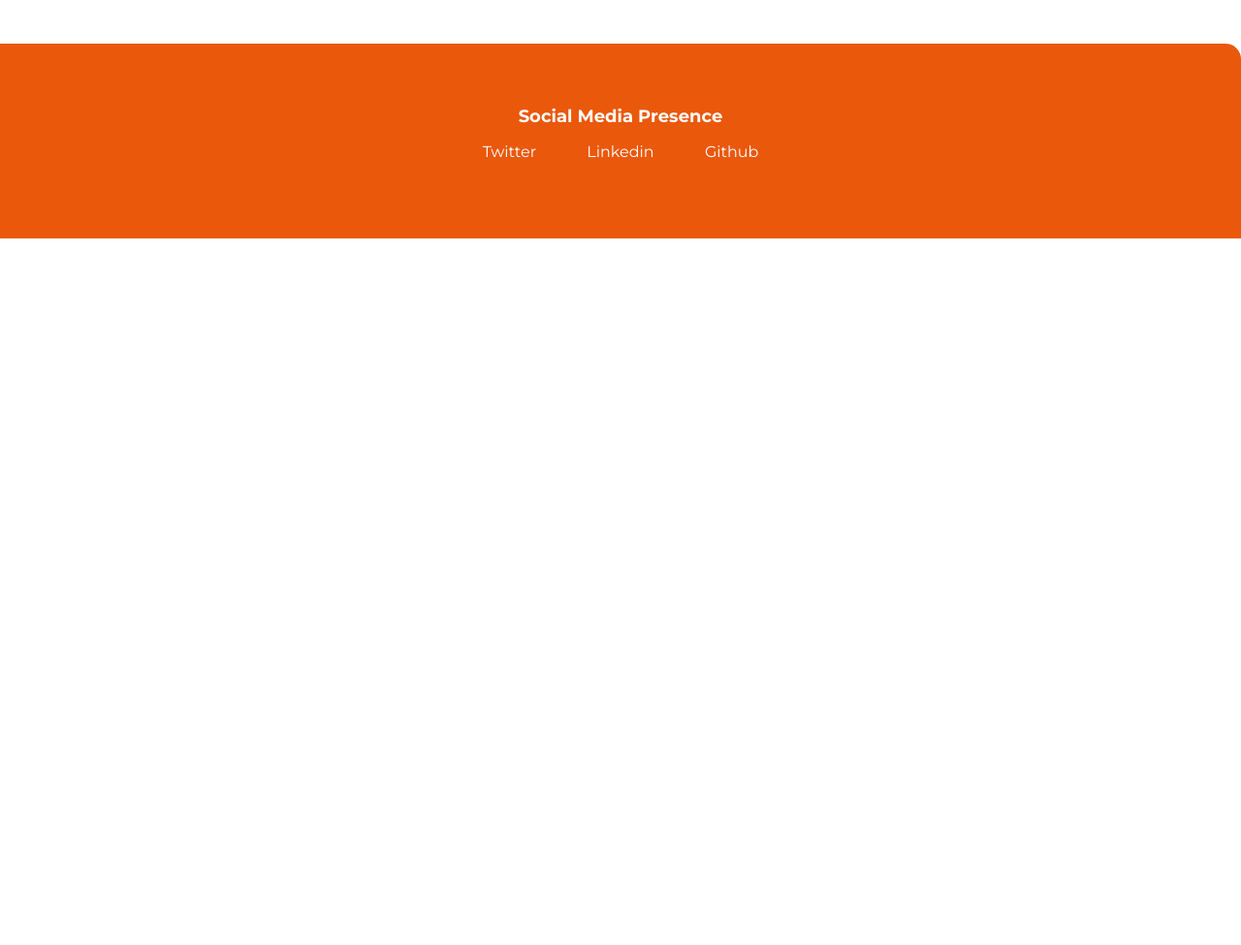
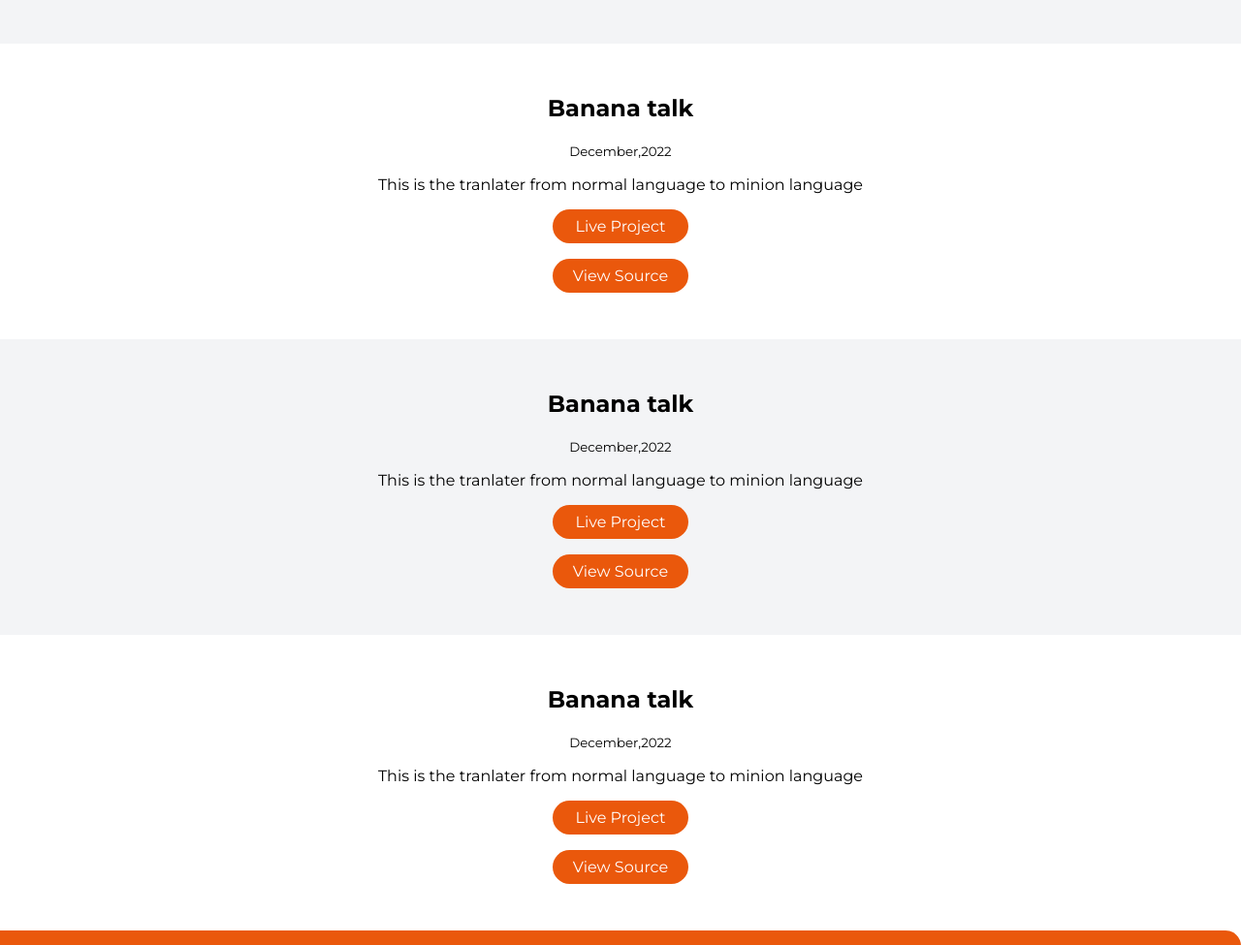
Before and after one commit to vatsalshukla10/VatsalShukla-portfolio-2, a plain HTML site: page project.html in a window 1280 px wide. Shown: the part 1575-2550 px from the top of the page at 97% size. Before the commit the page ends 1821 px from the top, so only its background shows below. Drawn offline with Linux system fonts and the light colour scheme.

Commit message:
added 3 new sections

```diff
--- a/project.html
+++ b/project.html
@@ -58,13 +58,40 @@
             <a class="link link-primary"href="https://github.com/vatsalshukla10/Banana-speak">View Source</a>
         </div>
     </section>
-    <section class="section">
+    <section class="section ow">
         <div class="container container-center">
             <h1>My Portfolio</h1>
             <small>December,2022</small>
             <p>This is my portfolio</p>
             <a class="link link-primary"href="https://vatsalportfolio.netlify.app/">Live Project</a>
             <a class="link link-primary"href="https://github.com/vatsalshukla10/VatsalShukla-portfolio-2">View Source</a>
+        </div>
+    </section>
+    <section class="section">
+        <div class="container container-center">
+            <h1>Banana talk</h1>
+            <small>December,2022</small>
+            <p>This is the tranlater from normal language to minion language</p>
+            <a class="link link-primary"href="">Live Project</a>
+            <a class="link link-primary"href="">View Source</a>
+        </div>
+    </section>
+    <section class="section ow">
+        <div class="container container-center">
+            <h1>Banana talk</h1>
+            <small>December,2022</small>
+            <p>This is the tranlater from normal language to minion language</p>
+            <a class="link link-primary"href="">Live Project</a>
+            <a class="link link-primary"href="">View Source</a>
+        </div>
+    </section>
+    <section class="section">
+        <div class="container container-center">
+            <h1>Banana talk</h1>
+            <small>December,2022</small>
+            <p>This is the tranlater from normal language to minion language</p>
+            <a class="link link-primary"href="">Live Project</a>
+            <a class="link link-primary"href="">View Source</a>
         </div>
     </section>
     <footer class="footer">
```
